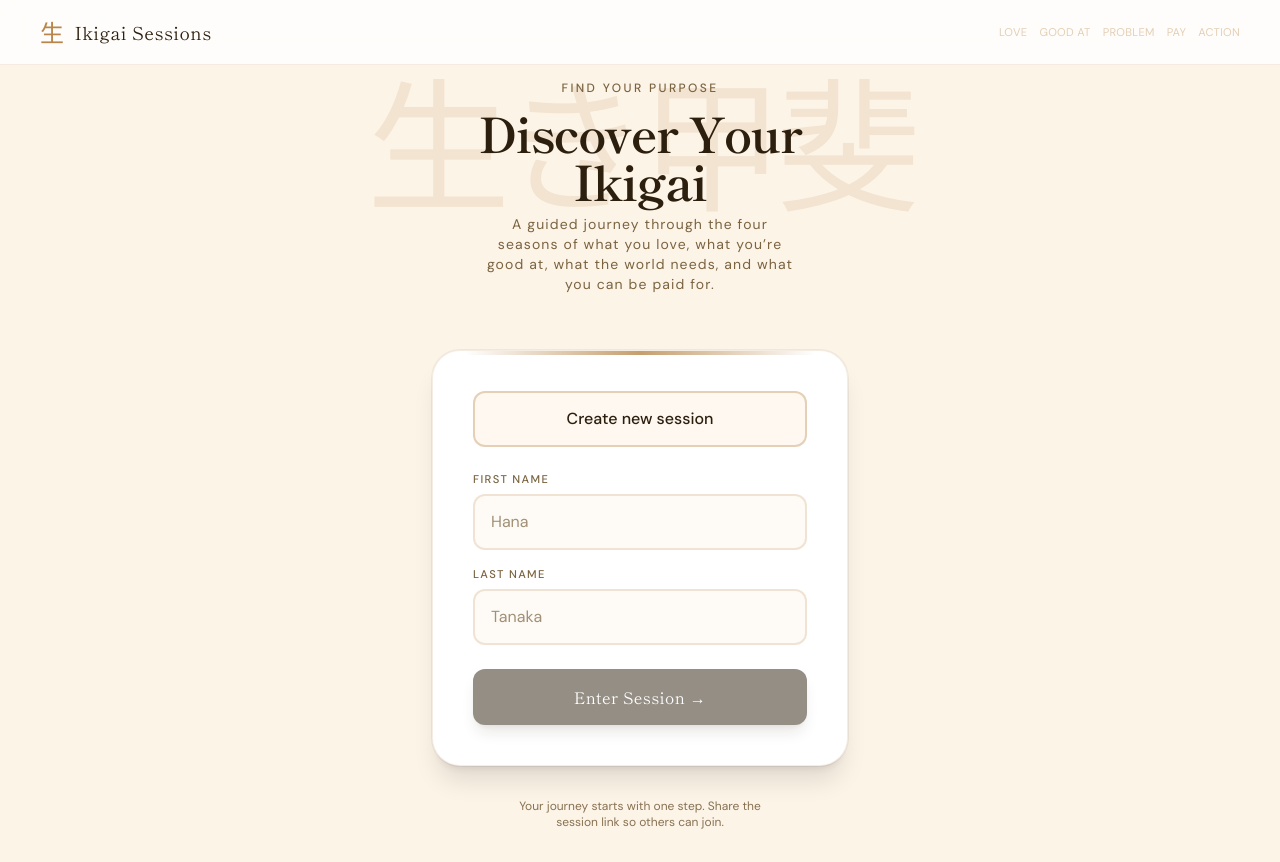
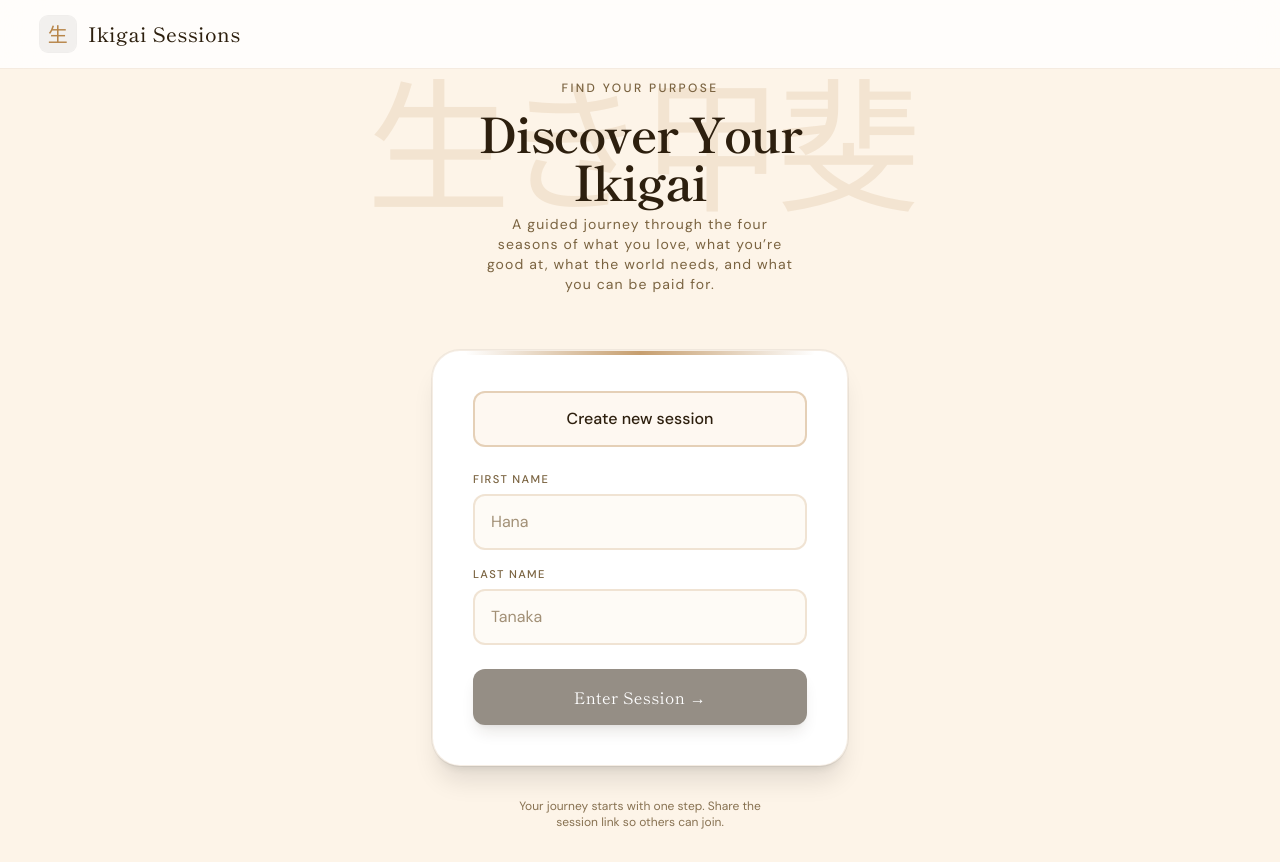
Before and after one commit to NoeOsorio/ikigapp, a React (Vite) app: page /session in a window 1280 px wide. Built offline with nearby package versions, Linux system fonts and the light colour scheme.

Commit message:
Refactor Nav component to streamline theme management and navigation logic. Introduced NAV_THEME for improved theme handling, removed unnecessary step calculations, and simplified rendering of navigation elements. This enhances maintainability and user experience.

```diff
--- a/src/components/Nav.tsx
+++ b/src/components/Nav.tsx
@@ -1,141 +1,69 @@
-import { CATEGORIES, type ThemeKind } from "../constants/categories";
+import type { ThemeKind } from "../constants/categories";
 
-type StepForNav = "join" | "lobby" | "1" | "2" | "3" | "4" | "5" | "snapshot";
-
-const STEP_LABELS: { step: StepForNav; label: string }[] = [
-  ...CATEGORIES.map((c) => ({ step: c.step as StepForNav, label: c.shortName })),
-  { step: "5", label: "Action" },
-];
+const NAV_THEME: Record<
+  ThemeKind,
+  { bar: string; text: string; accent: string }
+> = {
+  dawn: {
+    bar: "bg-white/80 backdrop-blur-xl border-b border-dawn-accent/15",
+    text: "text-dawn-dark",
+    accent: "text-dawn-accent",
+  },
+  lobby: {
+    bar: "bg-white/80 backdrop-blur-xl border-b border-lobby-accent/15",
+    text: "text-lobby-dark",
+    accent: "text-lobby-accent",
+  },
+  matcha: {
+    bar: "bg-white/80 backdrop-blur-xl border-b border-matcha-accent/15",
+    text: "text-matcha-dark",
+    accent: "text-matcha-accent",
+  },
+  spring: {
+    bar: "bg-spring-bg/80 backdrop-blur-xl border-b border-spring-accent/15",
+    text: "text-spring-dark",
+    accent: "text-spring-accent",
+  },
+  summer: {
+    bar: "bg-summer-bg/80 backdrop-blur-xl border-b border-summer-accent/15",
+    text: "text-summer-dark",
+    accent: "text-summer-accent",
+  },
+  autumn: {
+    bar: "bg-autumn-bg/80 backdrop-blur-xl border-b border-autumn-accent/15",
+    text: "text-autumn-dark",
+    accent: "text-autumn-accent",
+  },
+  winter: {
+    bar: "bg-winter-bg/80 backdrop-blur-xl border-b border-winter-accent/15",
+    text: "text-winter-dark",
+    accent: "text-winter-accent",
+  },
+};
 
 interface NavProps {
-  currentStep: StepForNav;
+  currentStep?: "join" | "lobby" | "1" | "2" | "3" | "4" | "5" | "snapshot";
   theme: ThemeKind;
 }
 
-export default function Nav({ currentStep, theme }: NavProps) {
-  const categoryStepIndex =
-    currentStep === "1"
-      ? 0
-      : currentStep === "2"
-        ? 1
-        : currentStep === "3"
-          ? 2
-          : currentStep === "4"
-            ? 3
-            : currentStep === "5"
-              ? 4
-              : -1;
-  const doneCount =
-    categoryStepIndex >= 0
-      ? categoryStepIndex
-      : currentStep === "snapshot"
-        ? 5
-        : 0;
-  const activeIndex =
-    currentStep === "join" || currentStep === "lobby" || currentStep === "snapshot"
-      ? -1
-      : categoryStepIndex;
-
-  const isHub = theme === "dawn" || theme === "lobby" || theme === "matcha";
-  const barBg =
-    isHub
-      ? "bg-white/80 backdrop-blur-xl border-b " +
-        (theme === "dawn" ? "border-dawn-accent/15" : theme === "lobby" ? "border-lobby-accent/15" : "border-matcha-accent/15")
-      : theme === "spring"
-        ? "bg-spring-bg/80 backdrop-blur-xl border-b border-spring-accent/15"
-        : theme === "summer"
-          ? "bg-summer-bg/80 backdrop-blur-xl border-b border-summer-accent/15"
-          : theme === "autumn"
-            ? "bg-autumn-bg/80 backdrop-blur-xl border-b border-autumn-accent/15"
-            : "bg-winter-bg/80 backdrop-blur-xl border-b border-winter-accent/15";
-  const logoText = isHub
-    ? theme === "dawn"
-      ? "text-dawn-dark"
-      : theme === "lobby"
-        ? "text-lobby-dark"
-        : "text-matcha-dark"
-    : theme === "spring"
-      ? "text-spring-dark"
-      : theme === "summer"
-        ? "text-summer-dark"
-        : theme === "autumn"
-          ? "text-autumn-dark"
-          : "text-winter-dark";
-  const logoAccent = isHub
-    ? theme === "dawn"
-      ? "text-dawn-accent"
-      : theme === "lobby"
-        ? "text-lobby-accent"
-        : "text-matcha-accent"
-    : theme === "spring"
-      ? "text-spring-accent"
-      : theme === "summer"
-        ? "text-summer-accent"
-        : theme === "autumn"
-          ? "text-autumn-accent"
-          : "text-winter-accent";
-  const stepActive = isHub
-    ? theme === "dawn"
-      ? "text-dawn-accent font-medium"
-      : theme === "lobby"
-        ? "text-lobby-accent font-medium"
-        : "text-matcha-accent font-medium"
-    : theme === "spring"
-      ? "text-spring-accent font-medium"
-      : theme === "summer"
-        ? "text-summer-accent font-medium"
-        : theme === "autumn"
-          ? "text-autumn-accent font-medium"
-          : "text-winter-accent font-medium";
-  const stepDone = isHub
-    ? theme === "dawn"
-      ? "text-dawn-muted"
-      : theme === "lobby"
-        ? "text-lobby-muted"
-        : "text-matcha-muted"
-    : theme === "spring"
-      ? "text-spring-muted"
-      : theme === "summer"
-        ? "text-summer-muted"
-        : theme === "autumn"
-          ? "text-autumn-muted"
-          : "text-winter-muted";
-  const stepInactive = isHub
-    ? theme === "dawn"
-      ? "text-dawn-accent/40"
-      : theme === "lobby"
-        ? "text-lobby-accent/40"
-        : "text-matcha-accent/40"
-    : theme === "spring"
-      ? "text-spring-accent/40"
-      : theme === "summer"
-        ? "text-summer-accent/40"
-        : theme === "autumn"
-          ? "text-autumn-accent/40"
-          : "text-winter-accent/40";
+export default function Nav({ theme }: NavProps) {
+  const { bar, text, accent } = NAV_THEME[theme];
 
   return (
-    <nav className={`fixed top-0 left-0 right-0 z-100 flex items-center justify-between px-6 py-4 sm:px-10 ${barBg}`}>
-      <div className={`font-display text-lg tracking-wide flex items-center gap-2.5 ${logoText}`}>
-        <span className={`text-2xl ${logoAccent}`}>生</span>
-        <span>Ikigai Sessions</span>
-      </div>
-      <div className="flex gap-2 sm:gap-3 items-center flex-wrap justify-end max-w-[50%]">
-        {STEP_LABELS.map(({ step, label }, i) => {
-          const done = i < doneCount;
-          const active = activeIndex === i;
-          return (
-            <span
-              key={step}
-              className={`text-[0.65rem] sm:text-[0.7rem] tracking-wide uppercase transition-colors duration-300 ${
-                active ? stepActive : done ? stepDone : stepInactive
-              }`}
-              aria-current={active ? "step" : undefined}
-            >
-              {label}
-            </span>
-          );
-        })}
+    <nav
+      className={`fixed top-0 left-0 right-0 z-100 ${bar} px-6 py-4 sm:px-10`}
+      aria-label="Main"
+    >
+      <div
+        className={`font-display flex items-center gap-3 ${text} tracking-wide`}
+      >
+        <span
+          className={`inline-flex h-9 w-9 items-center justify-center rounded-lg text-xl ${accent} bg-black/5 ring-1 ring-black/6`}
+          aria-hidden
+        >
+          生
+        </span>
+        <span className="text-lg sm:text-xl font-medium">Ikigai Sessions</span>
       </div>
     </nav>
   );
```
